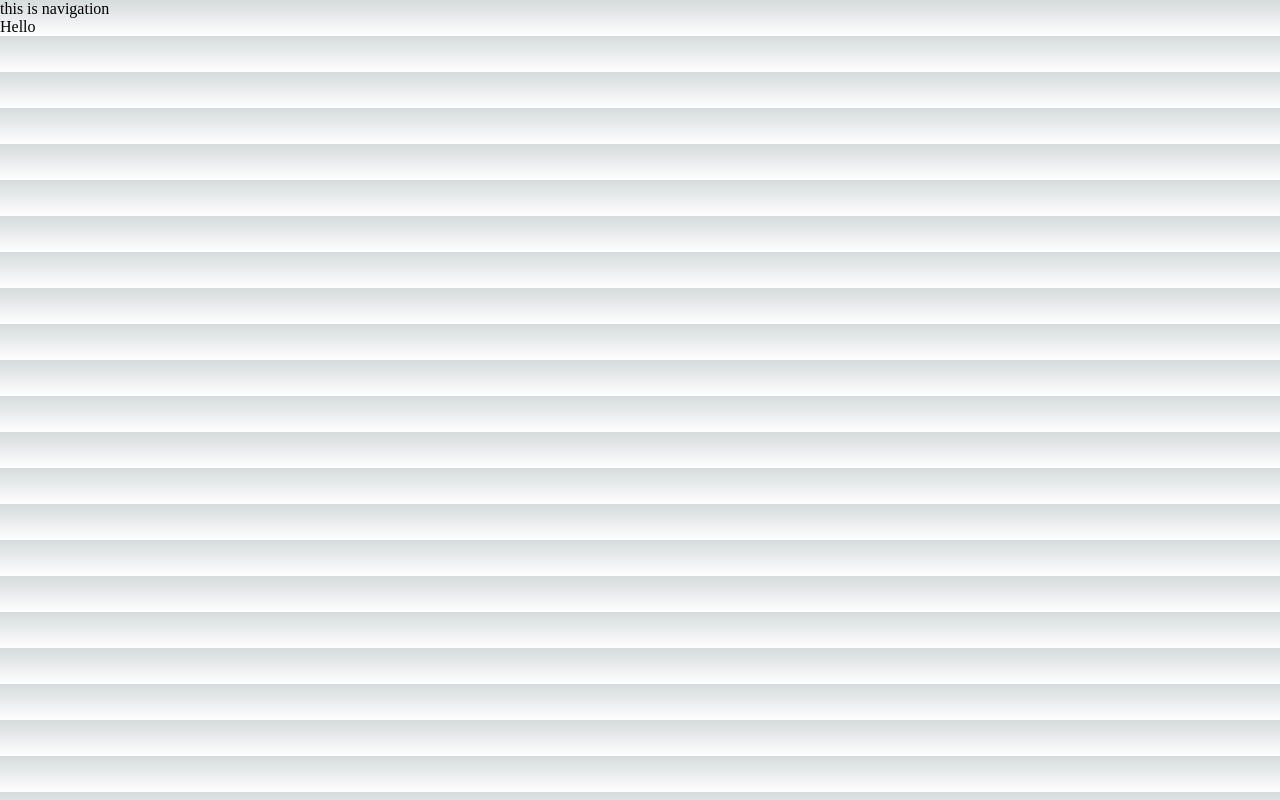
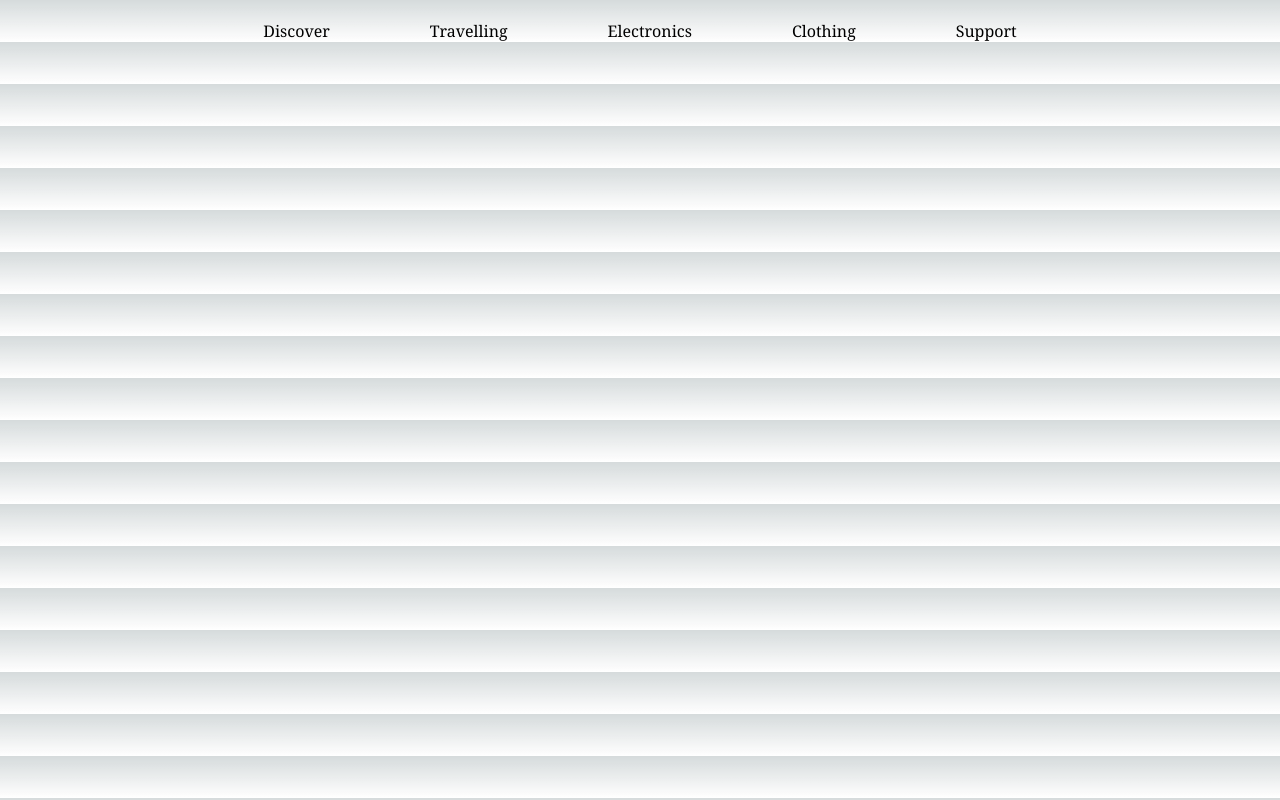
Before and after one commit to ziaulsarker/ebnul-bd-price-checker, a Next.js app: page / in a window 1280 px wide. Built offline with nearby package versions, Linux system fonts and the light colour scheme.

Commit message:
added nav bar

```diff
--- a/app/components/nav/nav.css
+++ b/app/components/nav/nav.css
@@ -0,0 +1,22 @@
+*{
+    margin: 0;
+    padding: 0;
+}
+
+.hover{
+    text-decoration: none;
+    color: black;
+}
+
+.hover:hover {
+    text-decoration: underline;
+}
+
+.nav {
+    font-family:Georgia, 'Times New Roman', Times, serif;
+    display: flex;
+    justify-content: center;
+    gap: 100px;
+    font-size: medium;
+    padding: 20px 0 0 0;
+}
--- a/app/components/nav/nav.tsx
+++ b/app/components/nav/nav.tsx
@@ -1,6 +1,26 @@
-function Nav(prop){
+"use client"
+import "./nav.css"
+function Nav(){
+
     return (
-        <nav>  <div> this is navigation</div> </nav>
+        <nav className="nav">
+            <a href="#" className="hover">
+                Discover
+                </a>
+                    <a href="#" className="hover">
+                        Travelling
+                            </a>
+                                <a href="#" className="hover">
+                                    Electronics
+                                            </a>
+                                            <a href="#" className="hover">
+                                                Clothing
+                                                    </a>
+                                                        <a href="#" className="hover">
+                                                                Support
+                                                                    </a>
+                                                                        </nav>
+
     )
 }
 export default Nav
--- a/app/page.tsx
+++ b/app/page.tsx
@@ -3,6 +3,6 @@ import styles from './page.module.css'
 
 export default function Home() {
   return (
- <div>Hello</div>
+ <div></div>
   )
 }
```
Also changed, not shown: public/images/bds.jpg (added), public/images/temporary.jpg (added).
